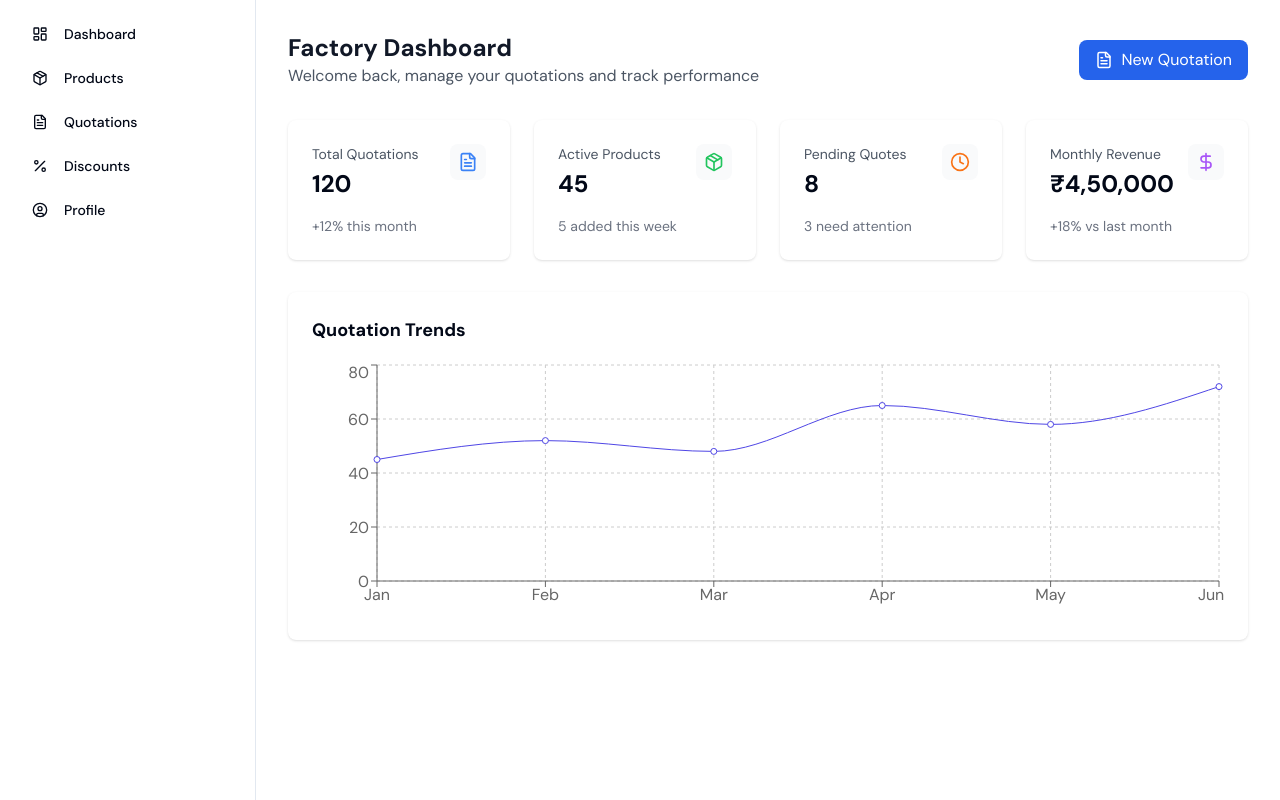
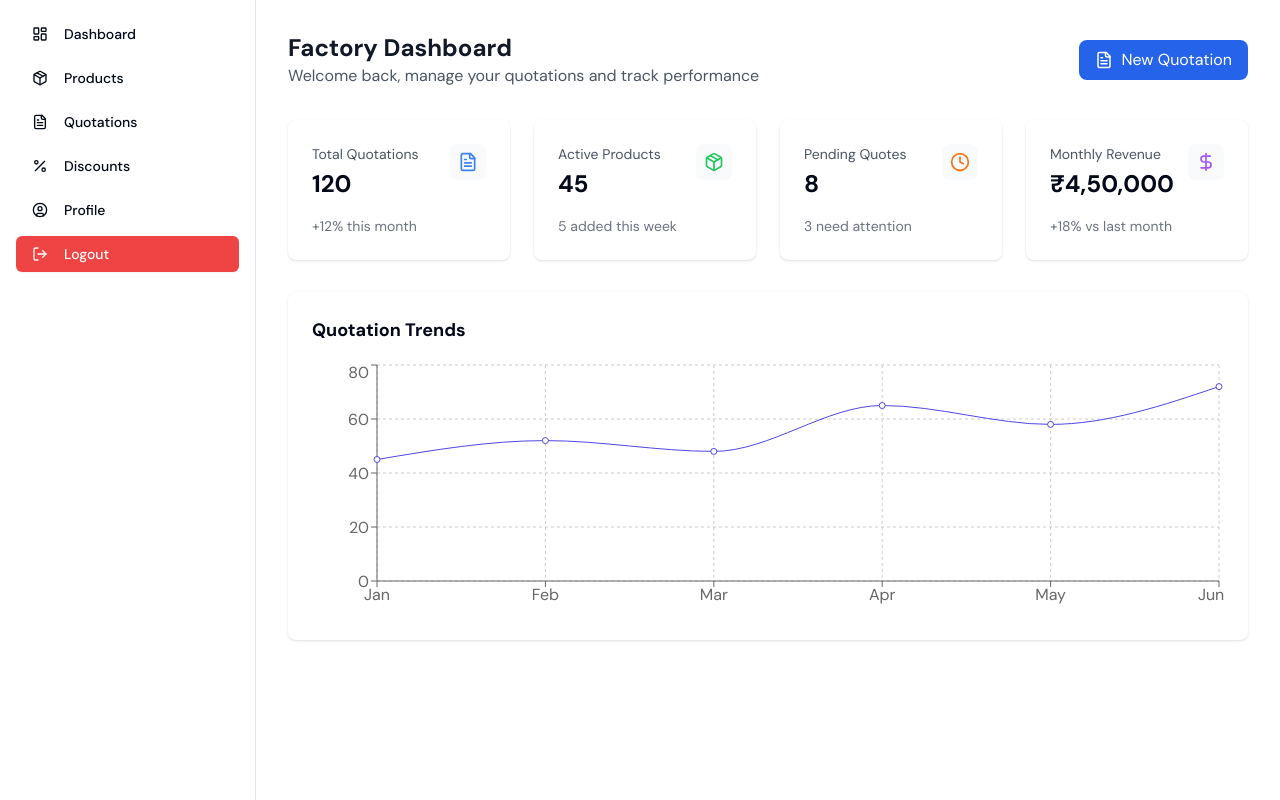
Before and after one commit to quotely-co/client, a React (Vite) app: page /factory in a window 1280 px wide. Built offline with nearby package versions, Linux system fonts and the light colour scheme; sample sign-in values are in the browser's storage.

Commit message:
Update:logout button in the factory dahsboard

```diff
--- a/src/pages/factory/FactoryDashboard.jsx
+++ b/src/pages/factory/FactoryDashboard.jsx
@@ -1,22 +1,9 @@
 import React from 'react';
-import { Routes, Route } from 'react-router-dom';
-import { useNavigate, useLocation } from 'react-router-dom';
+import { Routes, Route, useNavigate, useLocation } from 'react-router-dom';
 import { cn } from "@/lib/utils";
 import { Button } from "@/components/ui/button";
-import {
-  Sheet,
-  SheetContent,
-  SheetTrigger,
-} from "@/components/ui/sheet";
-import {
-  LayoutDashboard,
-  Package,
-  FileText,
-  Percent,
-  UserCircle,
-  Menu
-} from "lucide-react";
-
+import { Sheet, SheetContent, SheetTrigger } from "@/components/ui/sheet";
+import { LayoutDashboard, Package, FileText, Percent, UserCircle, Menu, LogOut } from "lucide-react";
 import DashboardPanel from "../../components/Factory/DashboardPanel";
 import Products from "../../components/Factory/Products";
 import Quotations from "../../components/Factory/Quotations";
@@ -27,6 +14,11 @@ const FactoryDashboard = () => {
   const navigate = useNavigate();
   const location = useLocation();
 
+  const handleLogout = () => {
+    localStorage.removeItem("token");
+    navigate("/factory/login");
+  };
+
   const menuItems = [
     { icon: LayoutDashboard, label: 'Dashboard', path: '/factory/' },
     { icon: Package, label: 'Products', path: '/factory/products' },
@@ -34,7 +26,6 @@ const FactoryDashboard = () => {
     { icon: Percent, label: 'Discounts', path: '/factory/discounts' },
     { icon: UserCircle, label: 'Profile', path: '/factory/profile' },
   ];
-
 
   const NavItems = () => (
     <div className="space-y-2">
@@ -44,10 +35,7 @@ const FactoryDashboard = () => {
           <Button
             key={item.path}
             variant={isActive ? "secondary" : "ghost"}
-            className={cn(
-              "w-full justify-start",
-              isActive && "bg-secondary"
-            )}
+            className={cn("w-full justify-start", isActive && "bg-secondary")}
             onClick={() => navigate(item.path)}
           >
             <item.icon className="mr-2 h-4 w-4" />
@@ -55,6 +43,9 @@ const FactoryDashboard = () => {
           </Button>
         );
       })}
+      <Button variant="destructive" className="w-full justify-start mt-4" onClick={handleLogout}>
+        <LogOut className="mr-2 h-4 w-4" /> Logout
+      </Button>
     </div>
   );
 
```
